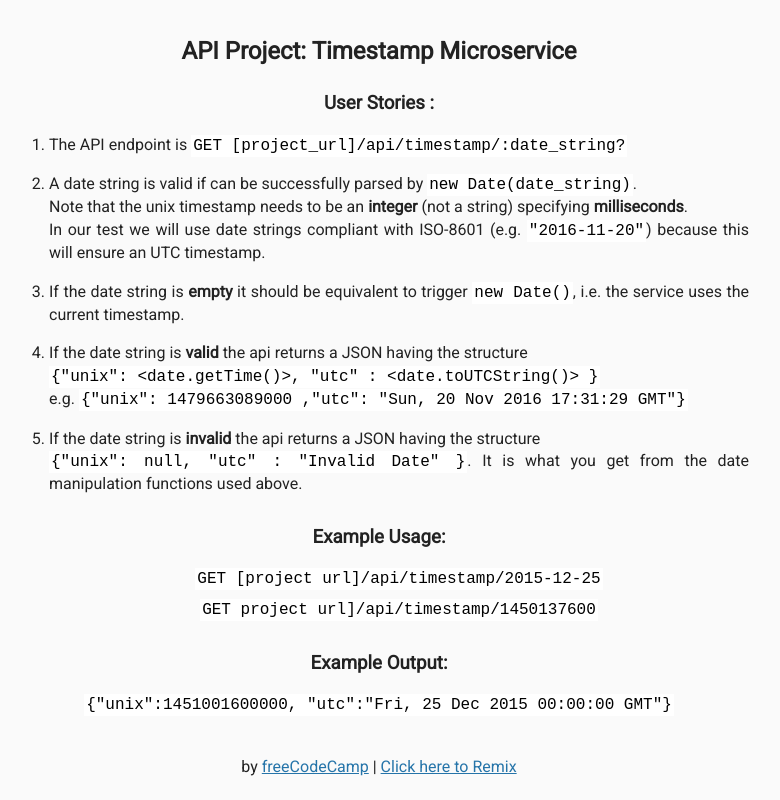
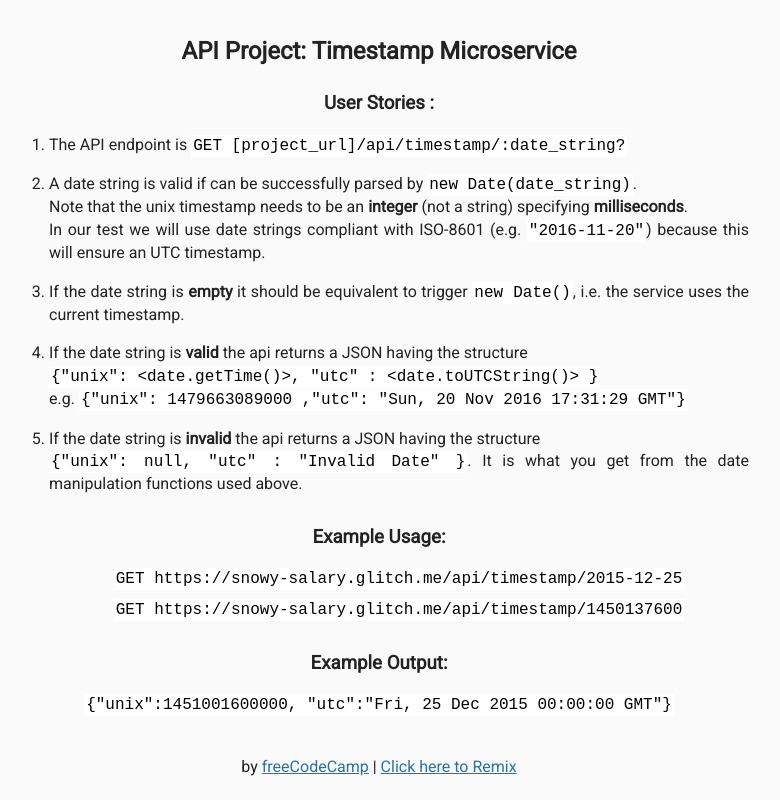
Before and after one commit to SagirGarba/Timestamp-Microservice, a website: page views/index.html in a window 1280 px wide. Shown: the whole page, without its empty margins (261-1041 px from the left). Drawn offline with Linux system fonts and the light colour scheme; files that its build step writes are made by us from their sources.

Commit message:
🔖🔦 Updated with Glitch

```diff
--- a/server.js
+++ b/server.js
@@ -38,7 +38,7 @@ app.get("/api/timestamp/:date_string", (req, res) => {
   let dateObject = new Date(dateString);
 
   if (dateObject.toString() === "Invalid Date") {
-    res.json({ error: "Invaid Date" });
+    res.json({ error: "Invalid Date" });
   } else {
     res.json({ unix: dateObject.valueOf(), utc: dateObject.toUTCString() });
   }
--- a/views/index.html
+++ b/views/index.html
@@ -31,8 +31,8 @@
         <h3>Example Usage:</h3>
         <ul>
           <li>
-            <code>GET [project url]/api/timestamp/2015-12-25</code></li>
-          <li><code>GET project url]/api/timestamp/1450137600</code></li>
+            <code>GET https://snowy-salary.glitch.me/api/timestamp/2015-12-25</code></li>
+          <li><code>GET https://snowy-salary.glitch.me/api/timestamp/1450137600</code></li>
         </ul>
 
         <h3>Example Output:</h3>
```
